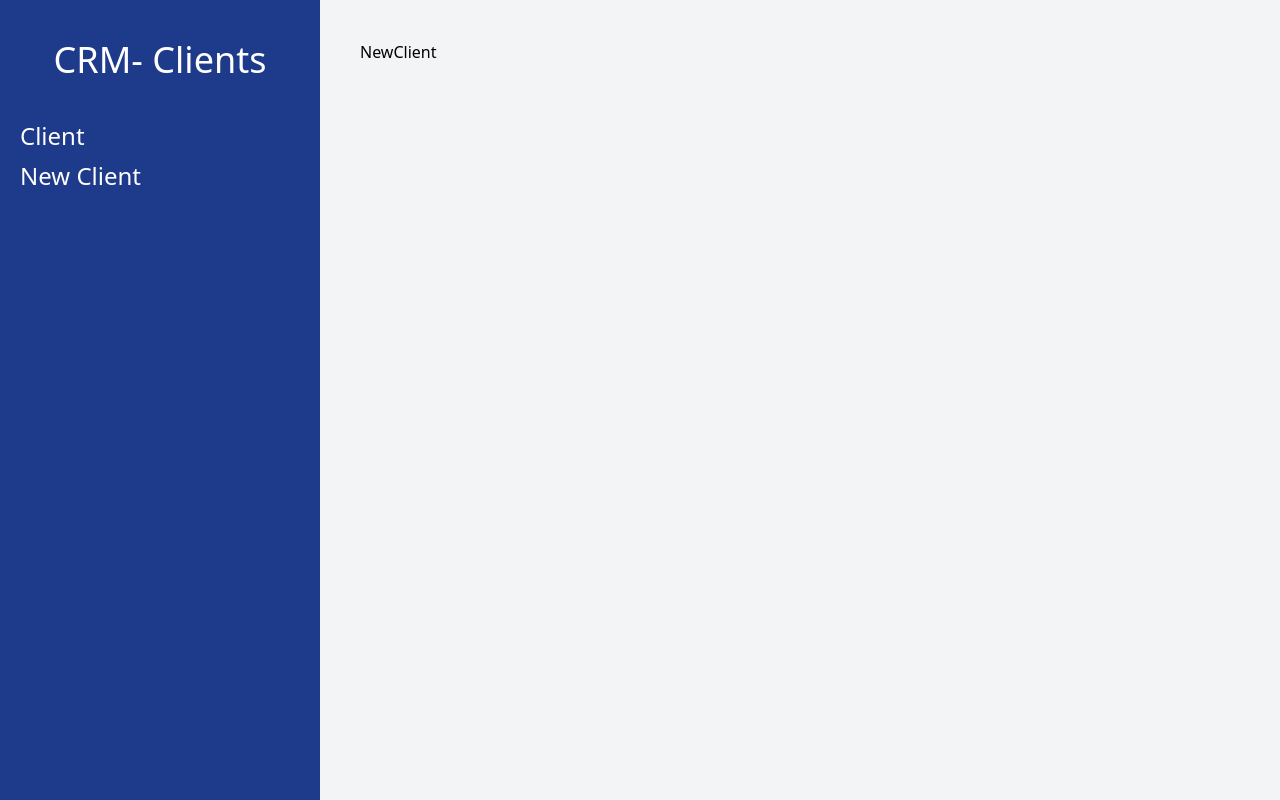
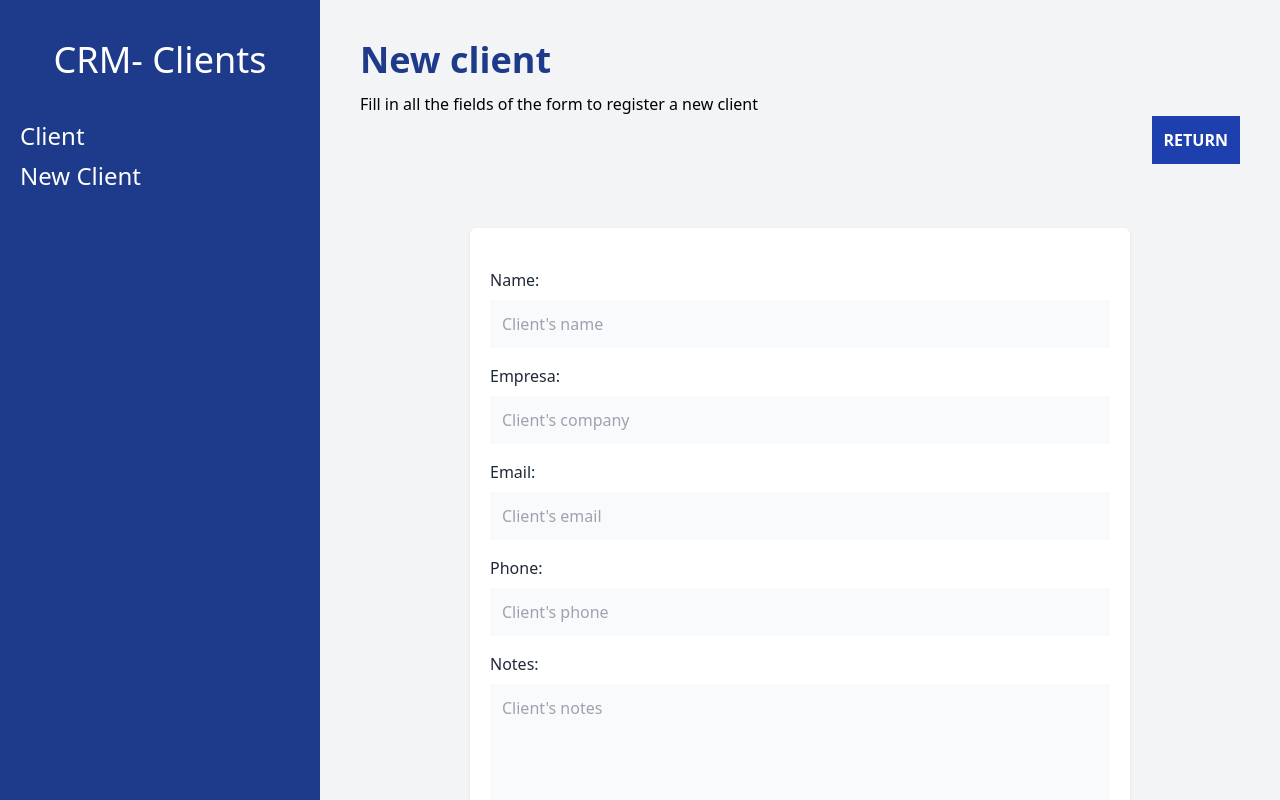
Before and after one commit to martaalcazarr/react-crm, a React (Vite) app: page /clients/new in a window 1280 px wide. Built offline with nearby package versions, Linux system fonts and the light colour scheme.

Commit message:
add  newclient form

```diff
--- /dev/null
+++ b/src/components/Form.jsx
@@ -0,0 +1,77 @@
+const Form = ({client}) => {
+    return (
+        <>
+            <div className="mb-4">
+                <label
+                    className="text-gray-800"
+                    htmlFor="name"
+                >Name:</label>
+                <input
+                    id="name"
+                    type="text"
+                    className="mt-2 block w-full p-3 bg-gray-50"
+                    placeholder="Client's name"
+                    name="name"
+                />
+            </div>
+            <div className="mb-4">
+                <label
+                    className="text-gray-800"
+                    htmlFor="company"
+                >Empresa:</label>
+                <input
+                    id="company"
+                    type="text"
+                    className="mt-2 block w-full p-3 bg-gray-50"
+                    placeholder="Client's company"
+                    name="company"
+                />
+            </div>
+
+            <div className="mb-4">
+                <label
+                    className="text-gray-800"
+                    htmlFor="email"
+                >Email:</label>
+                <input
+                    id="email"
+                    type="email"
+                    className="mt-2 block w-full p-3 bg-gray-50"
+                    placeholder="Client's email"
+                    name="email"
+                />
+            </div>
+
+            <div className="mb-4">
+                <label
+                    className="text-gray-800"
+                    htmlFor="Phone"
+                >Phone:</label>
+                <input
+                    id="telefono"
+                    type="tel"
+                    className="mt-2 block w-full p-3 bg-gray-50"
+                    placeholder="Client's phone"
+                    name="phone"
+                />
+            </div>
+
+            <div className="mb-4">
+                <label
+                    className="text-gray-800"
+                    htmlFor="notes"
+                >Notes:</label>
+                <textarea
+                    as="textarea"
+                    id="notes"
+                    type="text"
+                    className="mt-2 block w-full p-3 bg-gray-50 h-40 align-self"
+                    placeholder="Client's notes"
+                    name="notes"
+                />
+            </div>
+        </>
+    )
+}
+
+export default Form
--- a/src/pages/NewClient.jsx
+++ b/src/pages/NewClient.jsx
@@ -1,8 +1,32 @@
-
+import { useNavigate } from "react-router-dom"
+import Form from "../components/Form"
 
 function NewClient() {
+  const navigate = useNavigate()
   return (
-    <div>NewClient</div>
+    <>
+     <h1 className="font-black text-4xl text-blue-900">
+    New client
+    </h1>
+    <p className="mt-3">Fill in all the fields of the form to register a new client</p>
+
+    <div className="flex justify-end">
+    <button className="bg-blue-800 text-white px-3 py-3 font-bold uppercase"
+    onClick={() => navigate('/')}>Return</button>
+    </div>
+
+    <div className="bg-white shadow rounded-md md:w-3/4 mx-auto px-5 py-10 mt-16">
+      <form>
+      <Form/>
+
+<input type="submit"
+className="mt-5 w-full bg-blue-800 p-3 uppercase font-bold text-lg text-white"
+value="Register Client"
+/>
+      </form>
+
+         </div>
+    </>
   )
 }
 
```
